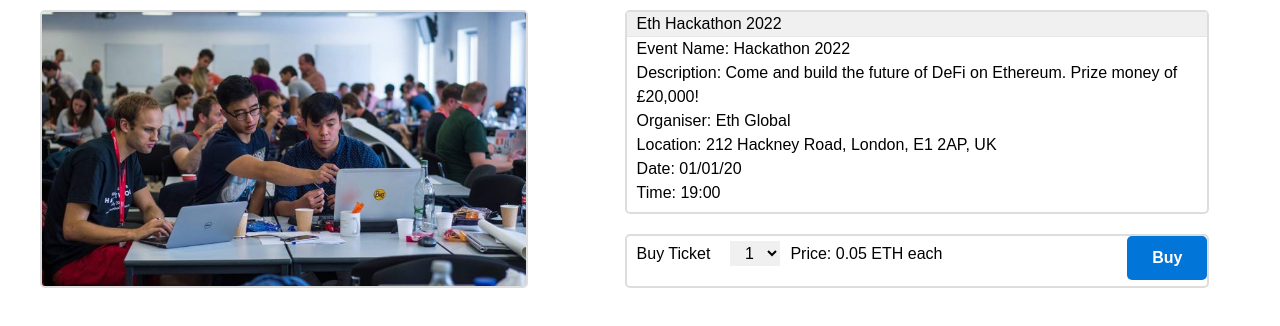
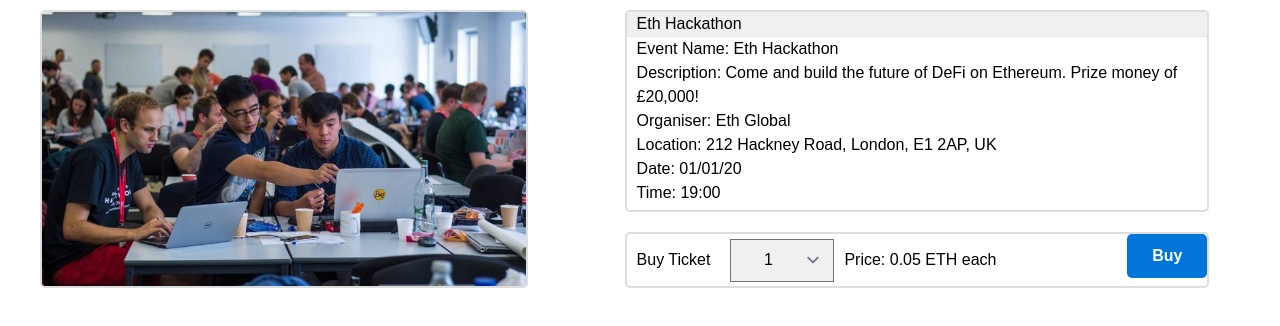
Before and after one commit to encode-g16/final-project-frontend, a React (Create React App) app: page /events/1 in a window 1280 px wide. Shown: the top 326 px of the page. Built offline with nearby package versions, Linux system fonts and the light colour scheme.

Commit message:
fixed tailwind for inline styles

```diff
--- a/package.json
+++ b/package.json
@@ -38,6 +38,7 @@
     ]
   },
   "devDependencies": {
+    "@tailwindcss/forms": "^0.5.2",
     "@types/jest": "^28.1.6",
     "@types/node": "^18.6.2",
     "@types/react": "^18.0.15",
--- a/src/App.tsx
+++ b/src/App.tsx
@@ -1,12 +1,14 @@
 import CreateEvent from './pages/CreateEvent';
 import Event from './pages/Event';
 import Home from './pages/Home'
+import CreateEventNew from './pages/CreateEventNew';
 
 import {
   BrowserRouter as Router,
   Switch,
   Route,
 } from "react-router-dom";
+
 
 export default function App() {
   return (
@@ -15,6 +17,9 @@ export default function App() {
         <Switch>
           <Route exact path="/create-event">
             <CreateEvent />
+          </Route>
+          <Route exact path="/create-event-new">
+            <CreateEventNew />
           </Route>
           <Route path="/events/:id">
             <Event />
--- /dev/null
+++ b/src/components/CreateEventForm.tsx
@@ -0,0 +1,15 @@
+import React from 'react'
+
+export default function CreateEventForm() {
+    return (
+        <div className="w-1/2 h-1/2 border border-gray-300 rounded-md shadow-md mx-auto">
+            <p className="font-bold text-xl text-center py-3 px-1">Create Your Event</p>
+            <hr />
+            <div className="block">
+                <label htmlFor="event-name" className="p-2">Event Name</label>
+                <input type="text" id="event-name" name="event-name" placeholder="Eth Hackathon 2022" className="w-[50%] rounded border border-gray-300"/>
+            </div>
+        </div>
+
+    )
+}
--- /dev/null
+++ b/src/pages/CreateEventNew.tsx
@@ -0,0 +1,17 @@
+import React from 'react'
+import Header from '../components/Header';
+import CreateEventForm from '../components/CreateEventForm';
+
+
+export default function CreateEventNew() {
+  return (
+    <div>
+        <header>
+            <Header/>
+        </header>
+        <div>
+            <CreateEventForm/>
+        </div>
+    </div>
+  )
+}
--- a/src/pages/Event.tsx
+++ b/src/pages/Event.tsx
@@ -1,25 +1,47 @@
 import React from 'react';
 import Header from '../components/Header';
+import { useParams } from "react-router-dom";
+
+  //temporary data until we have the API to call
+const event = {
+    title: "Eth Hackathon",
+    description: "Come and build the future of DeFi on Ethereum. Prize money of £20,000!",
+    organiser: "Eth Global",
+    location: "212 Hackney Road, London, E1 2AP, UK",
+    date: "01/01/20",
+    time: "19:00",
+    imageUrl: "/hackathon.jpg",
+    price: 0.05
+}
+
+async function fetchEvent(eventId: string) {
+    const ApiUrl = "www.api.com/events/" + eventId;
+    const response = await fetch(ApiUrl);
+    return response;
+}
 
 export default function Event() {
+
+    //uncomment this line to use the API
+    //const event = fetchEvent(useParams().id);
 
   return (
     <div className="event-details-container">
         <div className='event-picture-container'>
-            <img className="event-picture" src="/hackathon.jpg" alt="hackathon"/>
+            <img className="event-picture" src={event.imageUrl} alt="{event.title}"/>
         </div>
         <div className='event-details-container-child1'>
             <div className='event-card'>
                 <div className="event-card-title">
-                    <h1 className='event-details-title'>Eth Hackathon 2022</h1>
+                    <h1 className='event-details-title'>{event.title}</h1>
                 </div>
                 <hr className='event-card-hr'/>
-                <p>Event Name: Hackathon 2022</p>
-                <p>Description: Come and build the future of DeFi on Ethereum. Prize money of £20,000!</p>
-                <p>Organiser: Eth Global</p>
-                <p>Location: 212 Hackney Road, London, E1 2AP, UK</p>
-                <p>Date: 01/01/20</p>
-                <p>Time: 19:00</p>
+                <p>Event Name: {event.title}</p>
+                <p>Description: {event.description}</p>
+                <p>Organiser: {event.organiser}</p>
+                <p>Location: {event.location}</p>
+                <p>Date: {event.date}</p>
+                <p>Time: {event.time}</p>
             </div>
             <div className='event-buttons-container'>
                 <div className='event-buttons-buy-container'>
@@ -36,7 +58,7 @@ export default function Event() {
                         <option value="9">9</option>
                         <option value="10">10</option>
                     </select>
-                    <span className='ticket-price-label'>Price: 0.05 ETH each</span>
+                    <span className='ticket-price-label'>Price: {event.price} ETH each</span>
                 </div>
                 <div className='event-buttons-button-container'>
                     <button className='buy-button' type='submit' name="buy-button">Buy</button>
--- a/src/pages/Home.tsx
+++ b/src/pages/Home.tsx
@@ -17,10 +17,11 @@ const Home = () => {
           <div>
             <h2 className="upcoming-text">Check Out Popular Events</h2>
           </div>
+          <div>
             <EventBox />
           </div>
       </div>
-
+    </div>
   )
 }
 
--- a/tailwind.config.js
+++ b/tailwind.config.js
@@ -1,14 +1,10 @@
 /** @type {import('tailwindcss').Config} */
 module.exports = {
     content: [
-    "./src/**/*.{jsx, js, tsx, ts}",
-    "./public/index.html",
+      "./src/**/*.{js,jsx,ts,tsx}",
     ],
     theme: {
       extend: {},
     },
-  variants: {
-    extend: {},
-  },
-  plugins: [],
+    plugins: [require('@tailwindcss/forms')],
   }
```
Also changed, not shown: 2 other files (tests, documents, lock files or other folders). Lines whose indentation alone changed are shown as unchanged.
